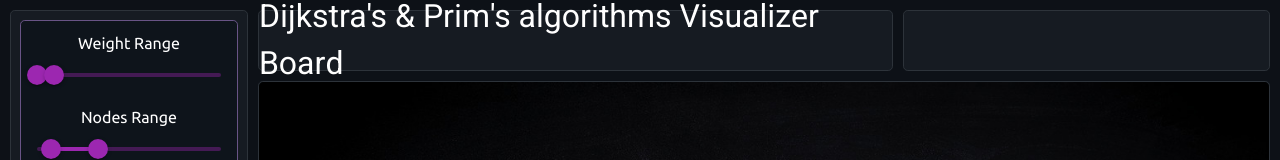
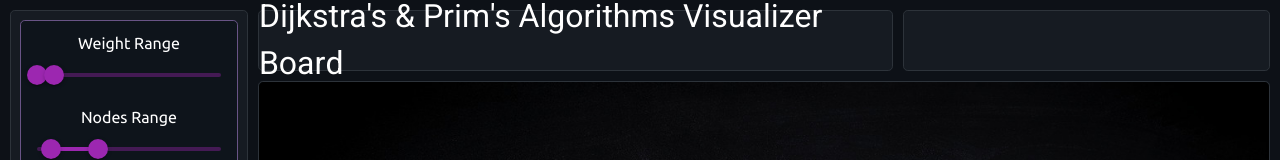
Before and after one commit to adiletbaimyrza/dijkstra-prim-visualization, a React (Vite) app in the folder dijkstra-prim-visualization/: page / in a window 1280 px wide. Shown: the top 160 px of the page. Built offline with nearby package versions, Linux system fonts and the light colour scheme.

Commit message:
Update title to fix capitalization in Dijkstra's & Prim's algorithms

```diff
--- a/dijkstra-prim-visualization/src/components/Title/Title.jsx
+++ b/dijkstra-prim-visualization/src/components/Title/Title.jsx
@@ -3,7 +3,7 @@ import styles from "./Title.module.css";
 const Title = () => {
   return (
     <div className={styles.title}>
-      Dijkstra's & Prim's algorithms Visualizer Board
+      Dijkstra's & Prim's Algorithms Visualizer Board
     </div>
   );
 };
```
